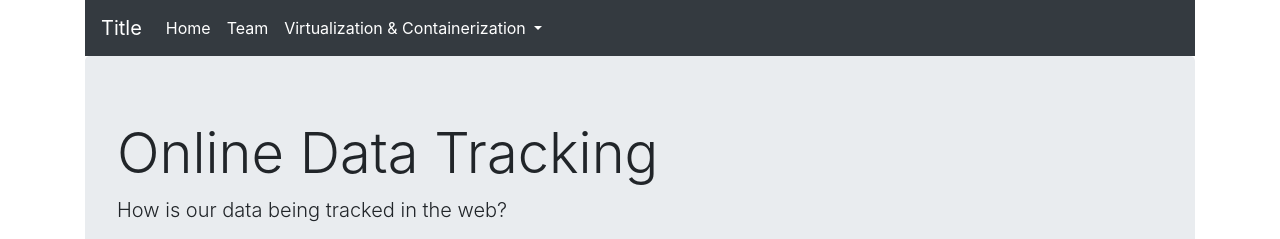
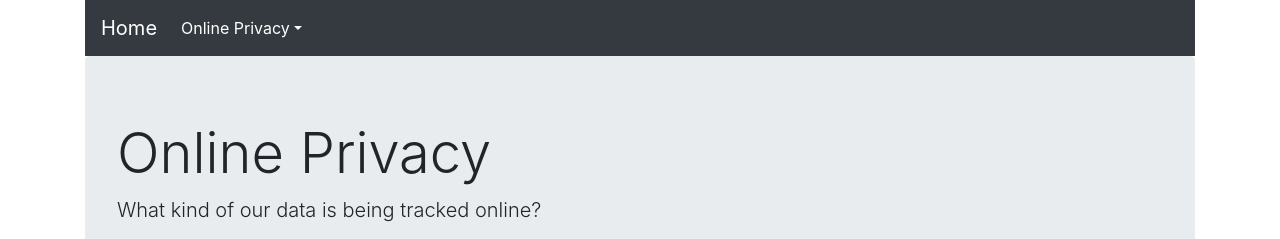
Before and after one commit to urasurasuras/is117-online-privacy, a plain HTML site: page index.html in a window 1280 px wide. Shown: the top 239 px of the page. Drawn offline with nearby package versions, Linux system fonts and the light colour scheme.

Commit message:
Fix: Navbar & dropdown content

```diff
--- a/index.html
+++ b/index.html
@@ -11,38 +11,33 @@
   <!-- Font family -->
   <link href='http://fonts.googleapis.com/css?family=Oswald:400,300,700' rel='stylesheet'>
 
-  <title>About Docker</title>
+  <title>Online Privacy</title>
 </head>
 <body>
 <div class="container">
   <nav class="navbar navbar-expand-lg navbar-light bg-dark">
-    <a class="navbar-brand text-white" href="index.html">Title</a>
+    <a class="navbar-brand text-white" href="index.html">Home</a>
     <button class="navbar-toggler navbar-white" type="button" data-toggle="collapse" data-target="#navbarNav" aria-controls="navbarNav" aria-expanded="false" aria-label="Toggle navigation">
       <span class="navbar-toggler-icon"></span>
     </button>
     <div class="collapse navbar-collapse" id="navbarNav">
       <ul class="navbar-nav">
-        <li class="nav-item active">
-          <a class="nav-link text-white" href="index.html">Home </a>
-        </li>
-        <li class="nav-item">
-          <a class="nav-link text-white" href="docs/team.html">Team</a>
-        </li>
+
 
         <li class="nav-item dropdown">
           <a class="nav-link dropdown-toggle text-white" href="#" id="navbarDropdownMenuLink" role="button" data-toggle="dropdown" aria-haspopup="true" aria-expanded="false">
-Virtualization & Containerization
-          </a>
+            Online Privacy</a>
           <div class="dropdown-menu" aria-labelledby="navbarDropdownMenuLink">
-            <a class="dropdown-item" href="docs/content/virtualization.html">What is virtualization?</a>
+            <a class="dropdown-item" href="lookalike.html">Lookalike Analysis</a>
+            <a class="dropdown-item" href="tracking.html">Data Tracking</a>
           </div>
         </li>
       </ul>
     </div>
   </nav>
   <div class="jumbotron">
-    <h1 class="display-4"> Online Data Tracking</h1>
-    <p class="lead">How is our data being tracked in the web?</p>
+    <h1 class="display-4"> Online Privacy</h1>
+    <p class="lead">What kind of our data is being tracked online?</p>
 
     <div id="carouselExampleIndicators" class="carousel slide" data-ride="carousel">
       <ol class="carousel-indicators">
```
Also changed, not shown: lookalike.html (+5 -10 lines), tracking.html (+6 -14 lines).
